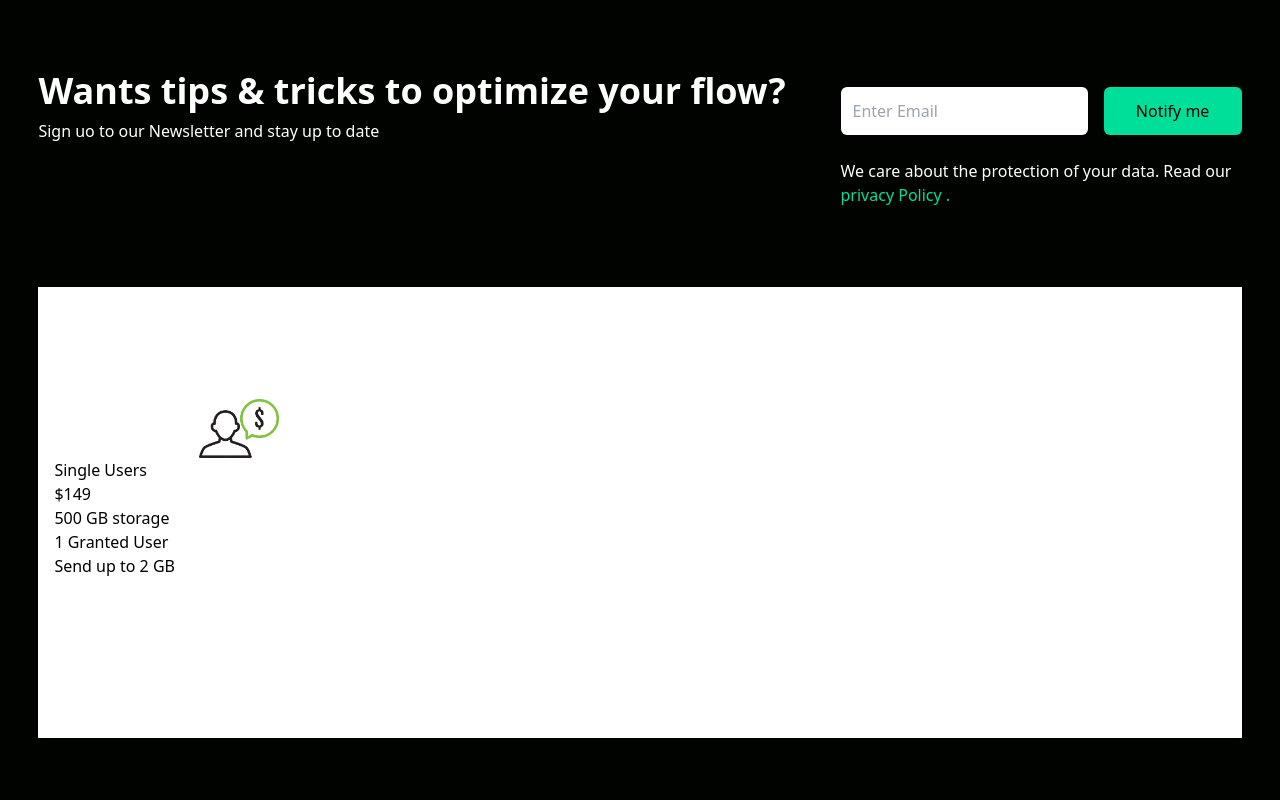
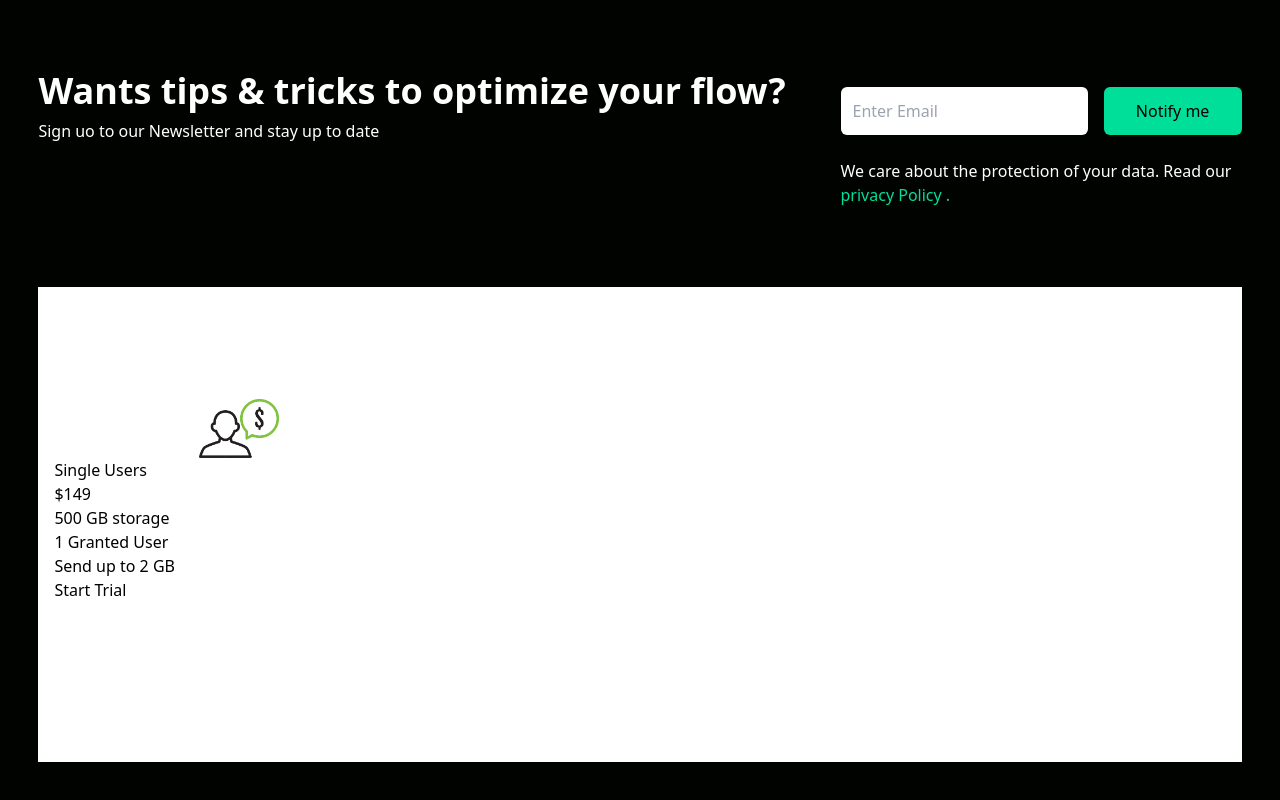
Before and after one commit to MALWICK/crypto-website, a React (Create React App) app: page / in a window 1280 px wide. Shown: the part 1432-2232 px from the top of the page. Before the commit the page ends 2208 px from the top, so only its background shows below. Built offline with nearby package versions, Linux system fonts and the light colour scheme.

Commit message:
creating my card  section

```diff
--- a/src/component/Cards.jsx
+++ b/src/component/Cards.jsx
@@ -20,6 +20,7 @@ function Cards() {
             <p>1 Granted User</p>
             <p>Send up to 2 GB </p>
           </div>
+          <button type="button">Start Trial</button>
         </div>
       </div>
     </div>
```
